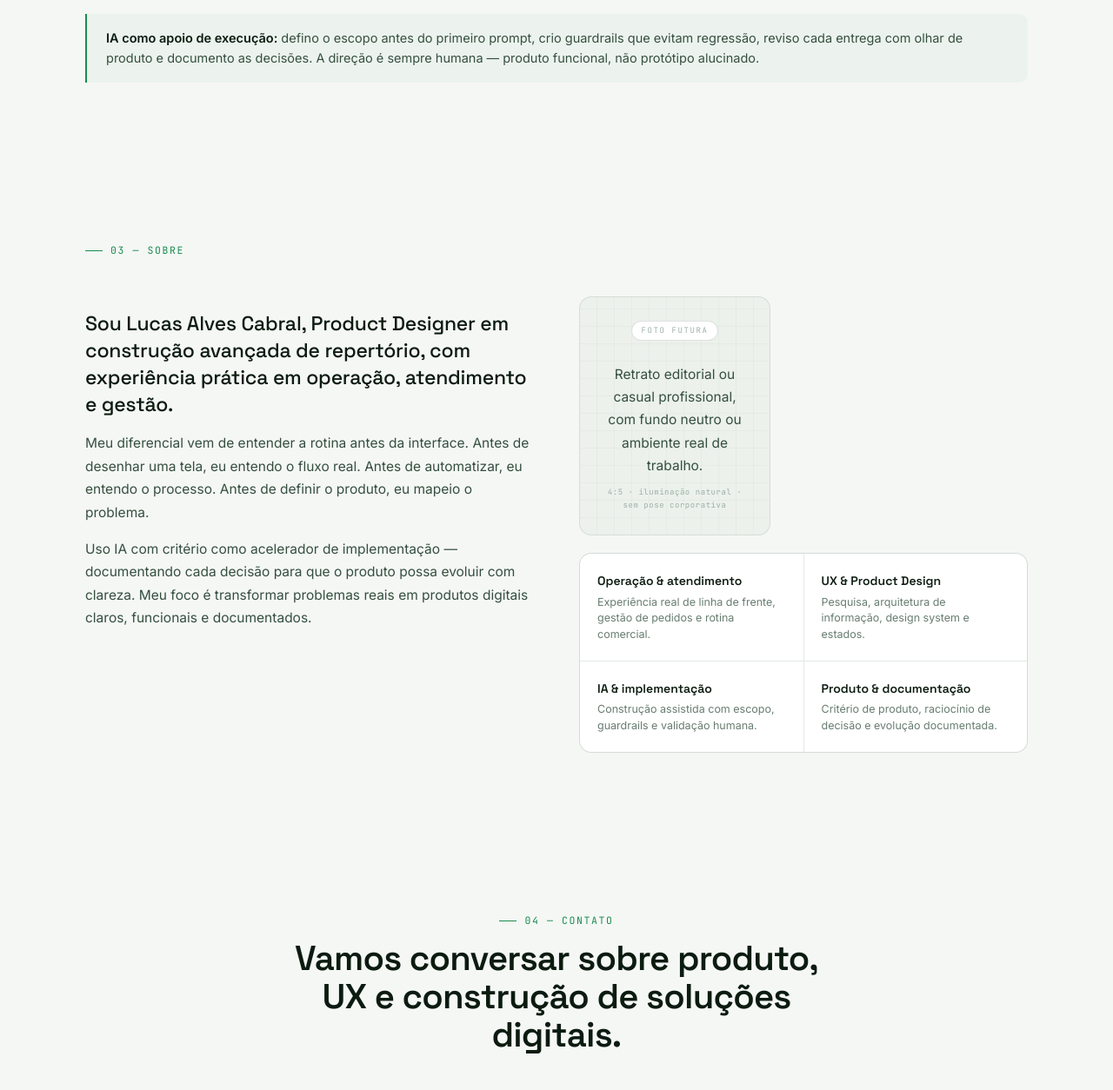
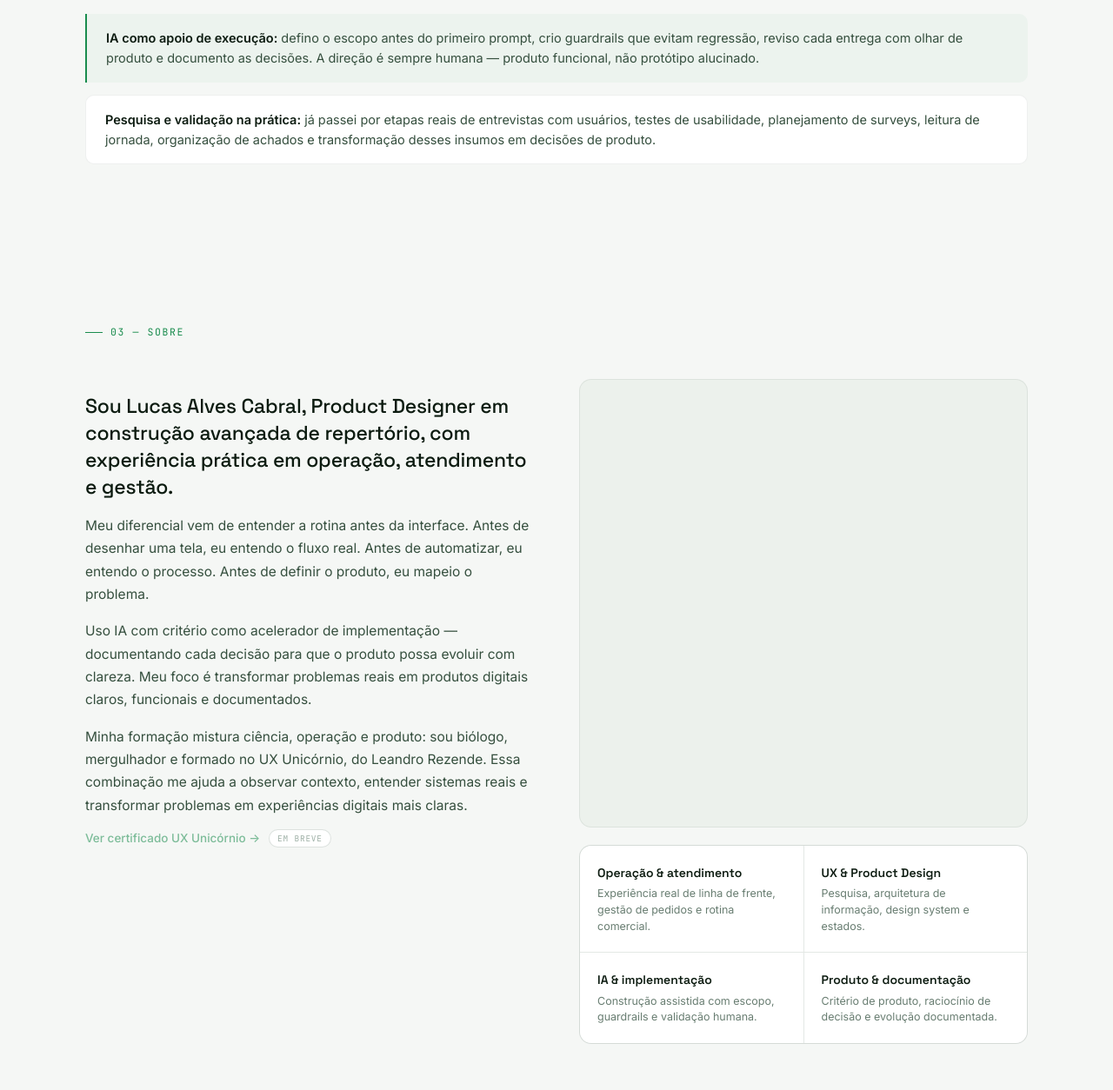
Before and after one commit to Suertesoy/portifolio-lucas-alves-cabral, a plain HTML site: page index.html in a window 1280 px wide. Shown: the part 3551-4805 px from the top of the page at 87% size. Drawn offline with Linux system fonts and the light colour scheme.

Commit message:
feat: refine portfolio about and contact sections
- About: replace photo-ph with about-photo figure (full-width square,
  object-fit:cover, onerror fallback for when foto-lucas.jpg is added)
- About: add formation paragraph (biologist, diver, UX Unicórnio / Leandro Rezende)
- About: add disabled cert-link with "em breve" badge (TODO for real PDF path)
- Processo: add research-note block (user interviews, usability tests,
  surveys, journey reading and findings → product decisions)
- Contato: add WhatsApp button (wa.me/5512997863832) alongside email and LinkedIn
- Contato/Footer: set real LinkedIn URL (linkedin.com/in/laclucascabral/)
- Contact card and secondary strip already centered (margin-left/right:auto)

Co-Authored-By: Claude Sonnet 4.6 <noreply@anthropic.com>

```diff
--- a/index.html
+++ b/index.html
@@ -286,6 +286,49 @@ section{padding:88px 0;position:relative}
 .photo-ph .ph-label,.photo-ph .ph-desc,.photo-ph .ph-format{position:relative;z-index:1}
 
 /* =========================================================
+   ABOUT PHOTO — prepared for real headshot
+   ========================================================= */
+.about-photo{
+  width:100%;
+  aspect-ratio:1/1;
+  border-radius:var(--radius);
+  overflow:hidden;
+  border:1px solid var(--line);
+  background:var(--bg-elev-2);
+  margin-bottom:20px;
+  position:relative;
+}
+.about-photo img{
+  width:100%;height:100%;
+  object-fit:cover;
+  object-position:center top;
+  display:block;
+}
+
+/* certificate link */
+.cert-link{display:flex;align-items:center;gap:10px;margin-top:14px;flex-wrap:wrap}
+.cert-link-a{
+  font-size:13.5px;color:var(--accent);font-weight:500;
+  display:inline-flex;align-items:center;gap:6px;
+  text-decoration:none;opacity:.55;cursor:default;pointer-events:none;
+}
+.cert-soon{
+  font-family:"JetBrains Mono";font-size:9.5px;letter-spacing:.08em;
+  text-transform:uppercase;color:var(--faint);
+  border:1px solid var(--line-strong);border-radius:99px;
+  padding:2px 9px;background:var(--bg-elev);
+}
+
+/* research note in Processo */
+.research-note{
+  margin-top:14px;padding:16px 22px;
+  border:1px solid var(--line);border-radius:10px;
+  background:var(--bg-elev);
+  font-size:14.5px;color:var(--text-soft);line-height:1.6;
+}
+.research-note b{color:var(--text);font-weight:600}
+
+/* =========================================================
    PROCESSO
    ========================================================= */
 .proc-grid{
@@ -335,6 +378,7 @@ section{padding:88px 0;position:relative}
   box-shadow:0 1px 4px rgba(0,0,0,.04);
   transition:border-color .3s,transform .4s var(--ease);
   max-width:640px;
+  margin-left:auto;margin-right:auto;
 }
 .contact-main:hover{transform:translateY(-3px);border-color:var(--line-green)}
 .contact-main .ctag{
@@ -346,6 +390,7 @@ section{padding:88px 0;position:relative}
 .contact-btns{display:flex;flex-wrap:wrap;gap:10px}
 .contact-secondary{
   margin-top:16px;max-width:640px;
+  margin-left:auto;margin-right:auto;
   display:flex;align-items:center;gap:14px;flex-wrap:wrap;
   padding:14px 20px;border:1px solid var(--line);
   border-radius:10px;background:var(--bg-elev);font-size:13.5px;color:var(--muted);
@@ -401,6 +446,7 @@ footer{border-top:1px solid var(--line);padding:44px 0 38px;margin-top:20px}
   .intro-strip{padding:48px 0 52px}
   .card .pcta-sec{border-left:none;padding-left:0}
   .photo-ph{max-width:160px}
+  .about-photo{max-width:280px;margin-left:auto;margin-right:auto;margin-bottom:20px}
 }
 @media(max-width:520px){
   .proc-grid{grid-template-columns:1fr}
@@ -669,6 +715,10 @@ footer{border-top:1px solid var(--line);padding:44px 0 38px;margin-top:20px}
     <div class="ia-note reveal">
       <b>IA como apoio de execução:</b> defino o escopo antes do primeiro prompt, crio guardrails que evitam regressão, reviso cada entrega com olhar de produto e documento as decisões. A direção é sempre humana — produto funcional, não protótipo alucinado.
     </div>
+
+    <div class="research-note reveal">
+      <b>Pesquisa e validação na prática:</b> já passei por etapas reais de entrevistas com usuários, testes de usabilidade, planejamento de surveys, leitura de jornada, organização de achados e transformação desses insumos em decisões de produto.
+    </div>
   </div>
 </section>
 
@@ -683,19 +733,20 @@ footer{border-top:1px solid var(--line);padding:44px 0 38px;margin-top:20px}
         <p class="lead">Sou Lucas Alves Cabral, Product Designer em construção avançada de repertório, com experiência prática em operação, atendimento e gestão.</p>
         <p>Meu diferencial vem de entender a rotina antes da interface. Antes de desenhar uma tela, eu entendo o fluxo real. Antes de automatizar, eu entendo o processo. Antes de definir o produto, eu mapeio o problema.</p>
         <p>Uso IA com critério como acelerador de implementação — documentando cada decisão para que o produto possa evoluir com clareza. Meu foco é transformar problemas reais em produtos digitais claros, funcionais e documentados.</p>
+        <p>Minha formação mistura ciência, operação e produto: sou biólogo, mergulhador e formado no UX Unicórnio, do Leandro Rezende. Essa combinação me ajuda a observar contexto, entender sistemas reais e transformar problemas em experiências digitais mais claras.</p>
+        <div class="cert-link">
+          <!-- TODO: substituir href="#" pelo caminho do certificado quando disponível (ex: assets/certificado-ux-unicornio.pdf) -->
+          <a class="cert-link-a" href="#" aria-disabled="true">Ver certificado UX Unicórnio →</a>
+          <span class="cert-soon">em breve</span>
+        </div>
       </div>
       <div class="reveal">
-        <!--
-          Imagem futura: retrato editorial/casual profissional de Lucas, em proporção 4:5,
-          com iluminação natural, fundo neutro ou ambiente real de trabalho.
-          Evitar pose corporativa forçada. A imagem deve humanizar o perfil sem quebrar
-          a estética clean e tecnológica.
-        -->
-        <div class="photo-ph">
-          <span class="ph-label">Foto futura</span>
-          <p class="ph-desc">Retrato editorial ou casual profissional, com fundo neutro ou ambiente real de trabalho.</p>
-          <span class="ph-format">4:5 · iluminação natural · sem pose corporativa</span>
-        </div>
+        <!-- Foto de perfil: salvar como foto-lucas.jpg (ou .png / .webp) na raiz do projeto -->
+        <!-- Proporção recomendada: quadrada (1:1) ou ligeiramente mais alta · mínimo 600px · fundo neutro -->
+        <figure class="about-photo">
+          <img src="foto-lucas.jpg" alt="Lucas Alves Cabral — Product Designer"
+               onerror="this.style.display='none'" />
+        </figure>
 
         <div class="rep-grid">
           <div class="rep">
@@ -734,8 +785,8 @@ footer{border-top:1px solid var(--line);padding:44px 0 38px;margin-top:20px}
       <p>Estou aberto a oportunidades como Product Designer, UX/UI Designer, Design Engineer ou funções próximas em times que valorizem raciocínio de produto, processo e entrega funcional.</p>
       <div class="contact-btns">
         <a class="btn-primary" href="mailto:lac.lucascabral@gmail.com?subject=Oportunidade%20—%20Product%20Designer%20%26%20Design%20Engineer">Enviar e-mail →</a>
-        <!-- TODO: substituir href="#" pela URL do LinkedIn quando disponível -->
-        <a class="btn-ghost" href="#">LinkedIn →</a>
+        <a class="btn-ghost" href="https://www.linkedin.com/in/laclucascabral/" target="_blank" rel="noopener noreferrer">LinkedIn →</a>
+        <a class="btn-ghost" href="https://wa.me/5512997863832" target="_blank" rel="noopener noreferrer">WhatsApp →</a>
       </div>
     </div>
 
@@ -760,8 +811,7 @@ footer{border-top:1px solid var(--line);padding:44px 0 38px;margin-top:20px}
       <a href="#projetos">Projetos</a>
       <a href="#processo">Processo</a>
       <a href="mailto:lac.lucascabral@gmail.com">E-mail</a>
-      <!-- TODO: substituir href="#" pela URL do LinkedIn quando disponível -->
-      <a href="#">LinkedIn</a>
+      <a href="https://www.linkedin.com/in/laclucascabral/" target="_blank" rel="noopener noreferrer">LinkedIn</a>
     </div>
   </div>
 </footer>
```
